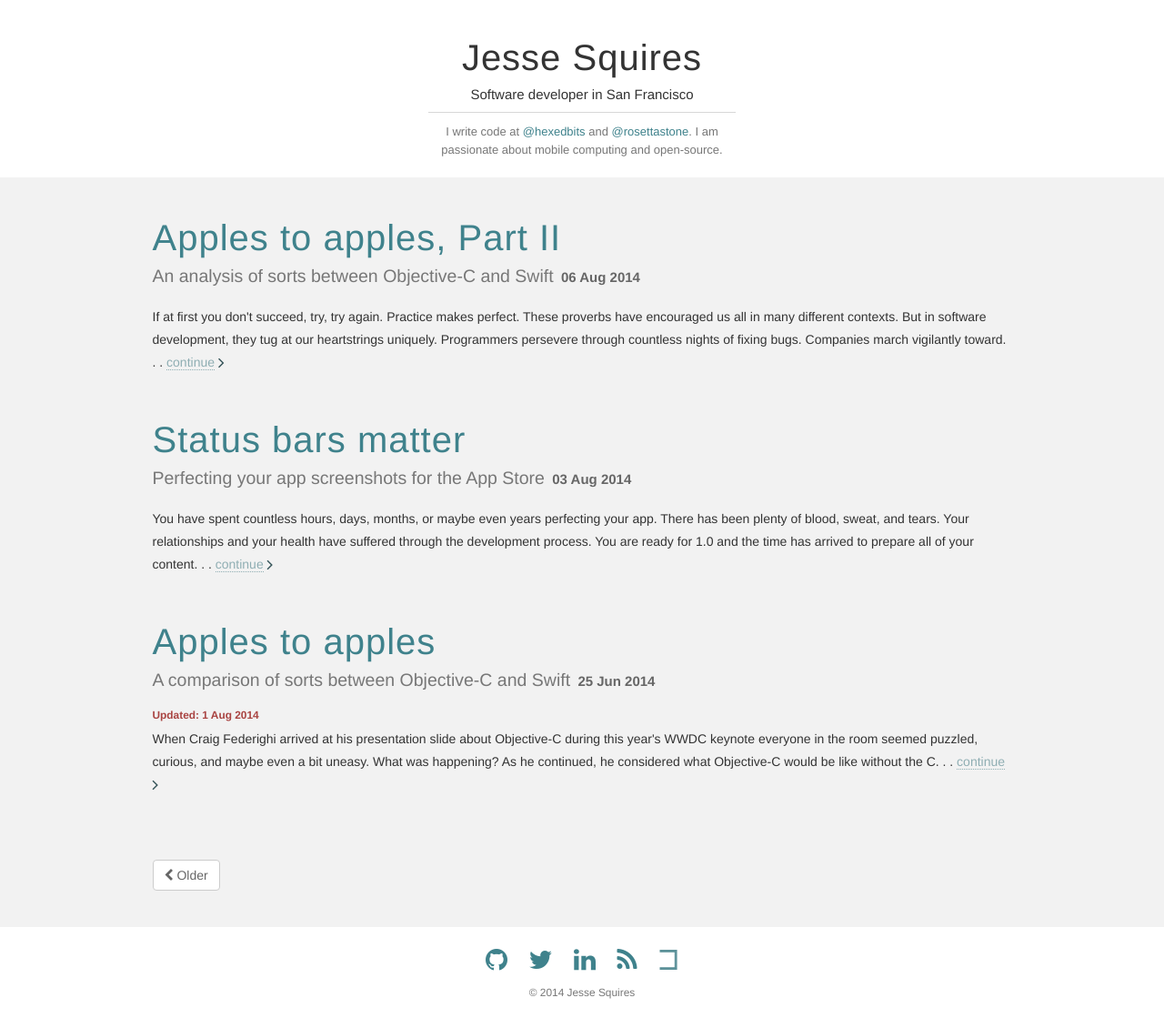
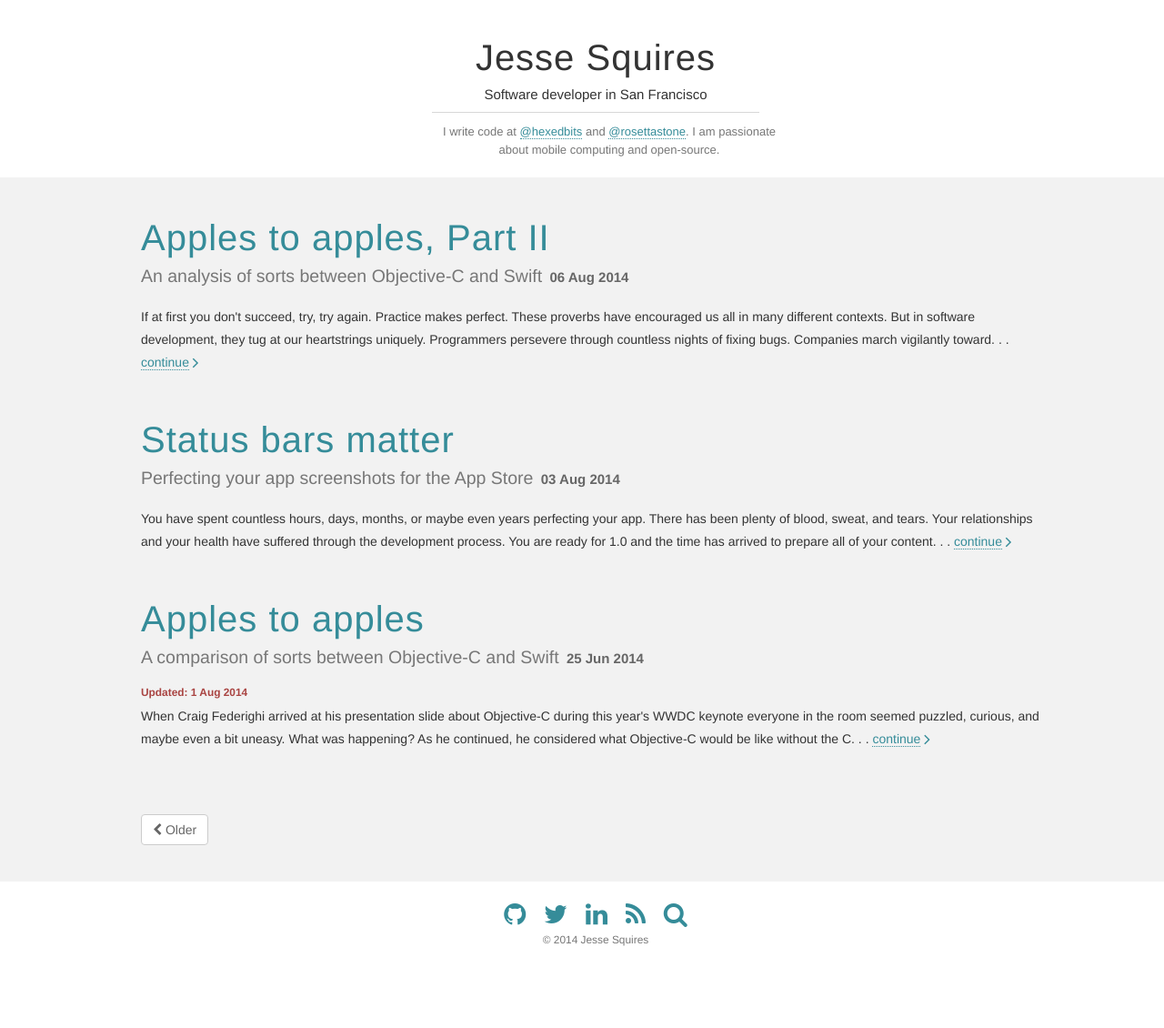
Before and after one commit to jessesquires/jessesquires.com, a Jekyll site: the page built from index.html, in a window 1280 px wide. Shown: the whole page at 91% size. Built offline with Jekyll 4.4.1, drawn with Linux system fonts in a browser that asks for light colours; nearby versions of some CDN libraries; Markdown is read by kramdown in place of the engine named in the settings; the list of posts is cut into pages by our own code; after the commit the page ends 1072 px from its top, so only the background shows below that.

Commit message:
refine footer layout. refine link styles. add search.

```diff
--- a/_includes/footer.html
+++ b/_includes/footer.html
@@ -4,14 +4,13 @@
 		<div class="col-sm-6 col-sm-offset-3 col-md-6 col-md-offset-3">
 			<ul class="text-muted">
 				<li><a href="http://bit.ly/jsgithub" target="_blank"><i class="fa fa-github fa-2x"></i></a></li>
-				<li>&nbsp;&nbsp;</li>
 				<li><a href="http://bit.ly/jsqrsTW" target="_blank"><i class="fa fa-twitter fa-2x"></i> </a></li>
-				<li>&nbsp;&nbsp;</li>
 				<li><a href="http://bit.ly/jslnkdin" target="_blank"><i class="fa fa-linkedin fa-2x"></i></a></li>
-				<li>&nbsp;&nbsp;</li>
-				<li><a href="{{ site.url }}/feed.xml" target="_blank"><i class="fa fa-rss fa-2x"></i></a></li>
-				<li>&nbsp;&nbsp;</li>
+				<li><a href="/feed.xml"><i class="fa fa-rss fa-2x"></i></a></li>
+				<li><a href="/search"><i class="fa fa-search fa-2x"></i></a></li>
+				<!--
 				<li><a href="http://bit.ly/0x29A" target="_blank"><img src="/img/hblogo.png" id="hblogo" alt="HexedBits logo" title="Hexed Bits"></a></li>
+				 -->
 			</ul>
 			<small class="text-muted">&copy; {{ site.time | date: '%Y' }} Jesse Squires</small>
 		</div> <!-- col -->
--- a/css/style.css
+++ b/css/style.css
@@ -13,11 +13,11 @@
 }
 
 a {
-	color: #3F828C;
+	color: #358C99;
 }
 
 a:link {
-	text-decoration:none;
+	border-bottom: 1px dotted #358C99;
 }
 
 a:visited {
@@ -25,15 +25,19 @@
 }
 
 a:hover {
-	text-decoration:underline;
-	color: #355459;
+	color: #245D66;
+	text-decoration: none;
+}
+
+a:active {
+	text-decoration:none;
+}
+
+h1 > a:link {
+	border-width: 0px;
 }
 
 h1 > a:hover {
-	text-decoration:none;
-}
-
-a:active {
 	text-decoration:none;
 }
 
@@ -124,18 +128,13 @@
 	line-height: 2.5rem;
 }
 
-.post-continue {
-	color: #355459;
-}
-
+.post-continue,
 .post-continue a {
-	color: #8FAEB3;
-	border-bottom: 1px dotted #8FAEB3;
-    text-decoration: none;
+	color: #358C99;
 }
 
 .post-continue :hover {
-	color: #365459;
+	color: #245D66;
 }
 
 /* PAGES */
@@ -167,7 +166,10 @@
 	text-align: center;
 	margin: 0rem;
 	padding: 0rem 0rem 3rem 0rem;
+}
 
+.return-home a {
+	border-width: 0px;
 }
 
 .sharing {
@@ -201,6 +203,10 @@
 	padding-bottom: 30px;
 }
 
+#footer a {
+	border-bottom: 0px;
+}
+
 #footer ul {
 	-webkit-padding-start: 0px !important;
 	-webkit-margin-before: 0px !important;
@@ -211,6 +217,8 @@
 	display: inline-block;
 	list-style-type: none;
 	margin: 2px;
+	padding-left: 6px;
+	padding-right: 6px;
 }
 
 #hblogo {
@@ -218,3 +226,23 @@
 	height: 22px;
 	margin-bottom: 12px;
 }
+
+/*
+	fix google custom search conflicts with bootstrap
+	solution: http://css-tricks.com/forums/topic/troubles-with-box-sizing-and-google-custom-search/
+*/
+
+*, .cse:before, .cse:after {
+	-webkit-box-sizing: inherit;
+	-moz-box-sizing: inherit
+	box-sizing: inherit;
+}
+
+/*
+	other hacks for gcs
+*/
+.gcsc-branding,
+.gsc-control-wrapper-cse,
+.gsc-control-cse.gsc-control-cse-en {
+	background-color: #fafafa;
+}
```
Also changed, not shown: search.html (added, +33 -0 lines).
